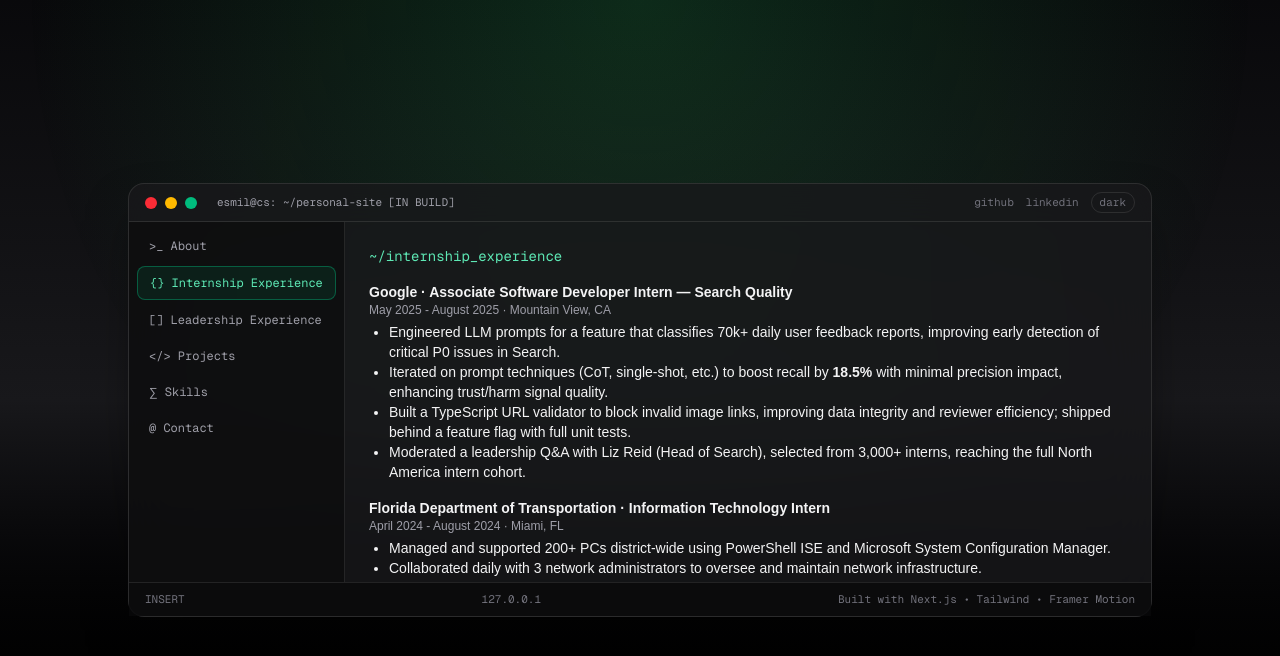
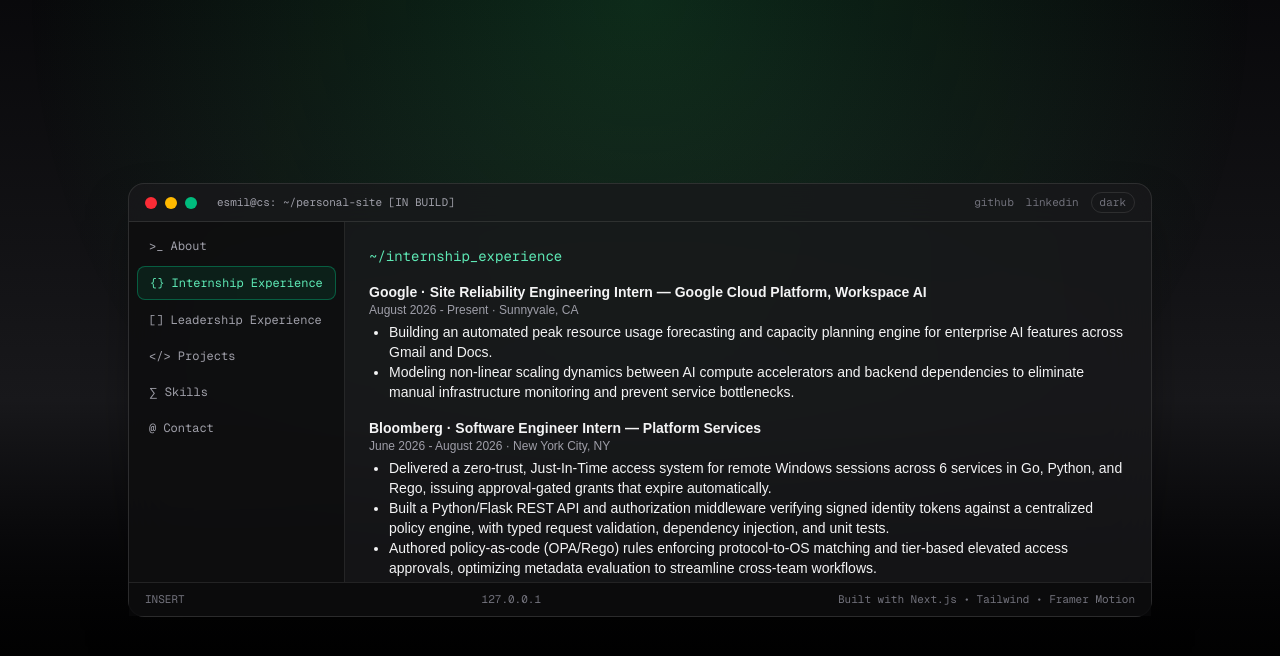
Before and after one commit to esmilc/personal-site-rework, a Next.js app: page / in a window 1280 px wide. Both pictures are taken after a click on the button "{} Internship Experience". Shown: the top 656 px of the page. Built offline with nearby package versions, Linux system fonts and the light colour scheme.

Commit message:
updated with current experience

```diff
--- a/components/sections/InternshipExperienceSection.tsx
+++ b/components/sections/InternshipExperienceSection.tsx
@@ -4,7 +4,38 @@
     <div className="space-y-4 text-sm text-zinc-100 max-h-[45vh]">
       <p className="font-mono text-emerald-300">~/internship_experience</p>
 
-      {/* Google */}
+      {/* Google - SRE */}
+      <div>
+        <p className="font-semibold">Google · Site Reliability Engineering Intern — Google Cloud Platform, Workspace AI</p>
+        <p className="text-xs text-zinc-400">August 2026 - Present · Sunnyvale, CA</p>
+        <ul className="mt-1 list-disc pl-5">
+          <li>Building an automated peak resource usage forecasting and capacity planning engine for enterprise AI
+            features across Gmail and Docs.</li>
+
+          <li>Modeling non-linear scaling dynamics between AI compute accelerators and backend dependencies to
+            eliminate manual infrastructure monitoring and prevent service bottlenecks.</li>
+
+        </ul>
+      </div>
+
+      {/* Bloomberg */}
+      <div>
+        <p className="font-semibold">Bloomberg · Software Engineer Intern — Platform Services</p>
+        <p className="text-xs text-zinc-400">June 2026 - August 2026 · New York City, NY</p>
+        <ul className="mt-1 list-disc pl-5">
+          <li>Delivered a zero-trust, Just-In-Time access system for remote Windows sessions across 6 services in
+            Go, Python, and Rego, issuing approval-gated grants that expire automatically.</li>
+
+          <li>Built a Python/Flask REST API and authorization middleware verifying signed identity tokens against a
+            centralized policy engine, with typed request validation, dependency injection, and unit tests.</li>
+
+          <li>Authored policy-as-code (OPA/Rego) rules enforcing protocol-to-OS matching and tier-based elevated
+            access approvals, optimizing metadata evaluation to streamline cross-team workflows.</li>
+
+        </ul>
+      </div>
+
+      {/* Google - Search */}
       <div>
         <p className="font-semibold">Google · Associate Software Developer Intern — Search Quality</p>
         <p className="text-xs text-zinc-400">May 2025 - August 2025 · Mountain View, CA</p>
--- a/components/sections/LeadershipExperienceSection.tsx
+++ b/components/sections/LeadershipExperienceSection.tsx
@@ -8,8 +8,13 @@
         <p className="font-semibold">CodePath · Tech Fellow Manager</p>
         <p className="text-xs text-zinc-400">May 2025 - Present · Remote</p>
         <ul className="mt-1 list-disc pl-5">
+          <li>Manage Tech Fellows across Technical Interview Prep, Foundations of AI Engineering, and Open Source Capstone.</li>
+
           <li>Took initiative to develop a custom Google App Script automating student triage for 300+ participants, streamlining
             class flow and eliminating manual setup bottlenecks.</li>
+
+          <li>Led a diverse, remote team of 25 Tech Fellows, fostering collaboration and driving instructional quality
+            improvements impacting 300+ students.</li>
 
           <li>Directed weekly meetings with 25 Tech Fellows to assess performance, give feedback, and develop plans for growth,
             improving overall instructional quality.</li>
@@ -33,6 +38,9 @@
 
           <li>Surfaced student concerns and feedback and discuss course progress with Tech Fellow Manager during check-ins.</li>
 
+          <li>Collaborated closely with the Instructional PM and CodePath Operations Team to support and improve the student
+            learning experience.</li>
+
           <li>Facilitated engaging discussions and activities to enhance student understanding of course material.</li>
 
         </ul>
--- a/components/shell/InteractiveTerminal.tsx
+++ b/components/shell/InteractiveTerminal.tsx
@@ -26,7 +26,7 @@
   echo: (args) => [{ type: "output", text: args.join(" ") }],
   about: () => [{ type: "output", text: "Esmil: applied ML + full-stack + teaching." }],
   experience: () => [
-    { type: "output", text: "Experience: Google, CodePath, Florida Department of Transportation" },
+    { type: "output", text: "Experience: Google, Bloomberg, CodePath, Florida Department of Transportation" },
   ],
   projects: () => [{ type: "output", text: "Use the Projects tab to see projects." }],
   skills: () => [
```
